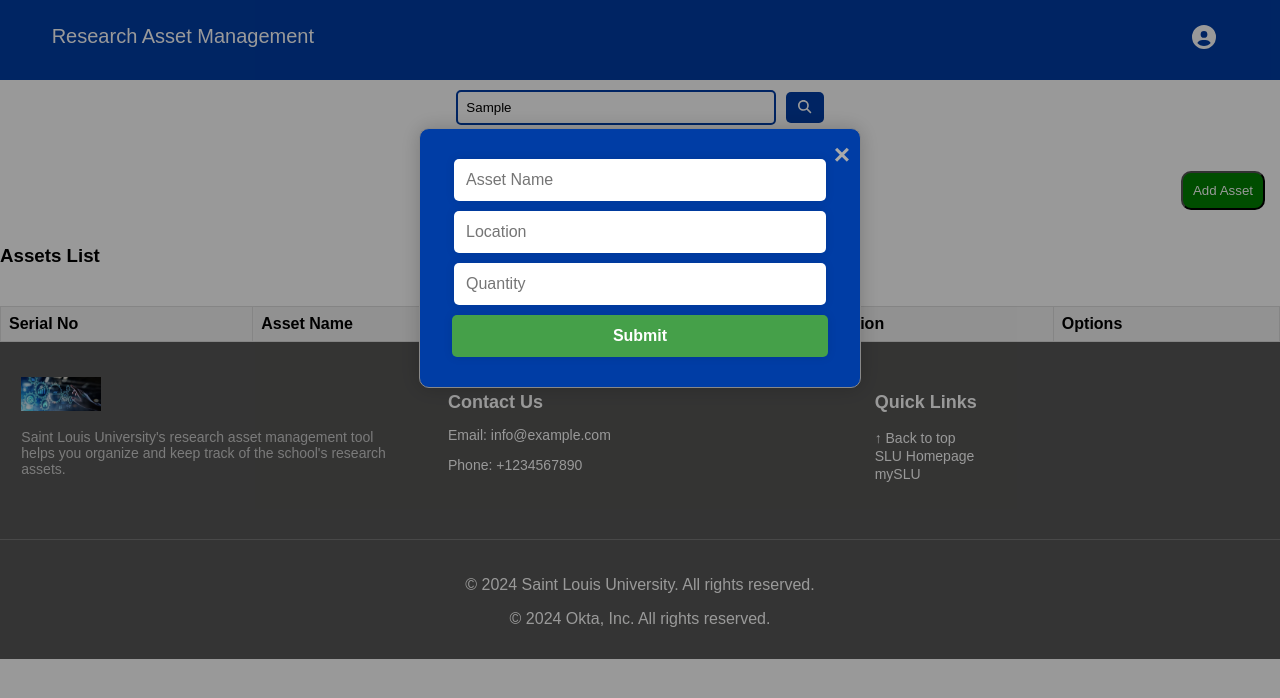
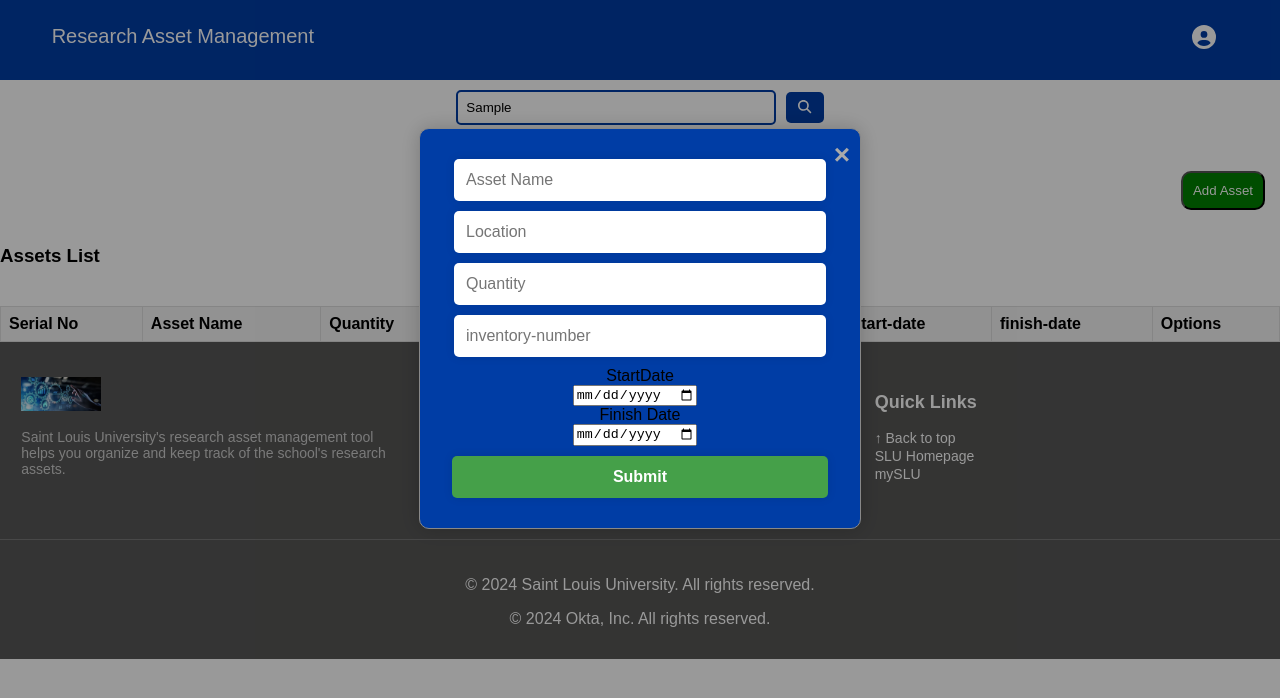
Before and after one commit to slu-csci-5030/RAM_Team_SLU, a React (Vite) app in the folder Frontend/: page /loggedIn in a window 1280 px wide. Both pictures are taken after typing "Sample" into the empty fields and a click on the button "Add Asset". Shown: the top 698 px of the page. Built offline with nearby package versions, Linux system fonts and the light colour scheme.

Commit message:
Three Fields Added(inventoryNumber,startDate,EndDate)

```diff
--- a/Frontend/src/components/AddAsset.jsx
+++ b/Frontend/src/components/AddAsset.jsx
@@ -6,6 +6,9 @@ function AddAsset({ onAdd }) {
     assetName: "",
     location: "",
     quantity: "",
+    inventoryNumber: "",
+    startDate: "",
+    finishDate: ""
   });
   const [showModal, setShowModal] = useState(false);
   const [assetsList, setAssetsList] = useState([]);
@@ -19,7 +22,10 @@ function AddAsset({ onAdd }) {
     if (
       asset.assetName.trim() !== "" &&
       asset.location.trim() !== "" &&
-      asset.quantity.trim() !== ""
+      asset.quantity.trim() !== "" &&
+      asset.inventoryNumber.trim() !== "" &&
+      asset.startDate.trim() !== "" &&
+      asset.finishDate.trim() !== ""
     ) {
       const newAssetsList = [...assetsList, asset];
       setAssetsList(newAssetsList);
@@ -68,6 +74,32 @@ function AddAsset({ onAdd }) {
               className="add-asset-input"
               name="quantity"
             />
+            <input
+              type="text"
+              placeholder="inventory-number"
+              value={asset.inventoryNumber}
+              onChange={handleChange}
+              className="add-asset-input"
+              name="inventory-number"
+            />
+            <label htmlFor="startDate">StartDate</label><br />
+            <input
+              type="date"
+              placeholder="start-date"
+              value={asset.startDate}
+              onChange={handleChange}
+              className="add-asset-input"
+              name="start-date"
+            /> <br />
+            <label htmlFor="finishDate">Finish Date</label><br />
+            <input
+              type="date"
+              placeholder="finish-date"
+              value={asset.finishDate}
+              onChange={handleChange}
+              className="add-asset-input"
+              name="finish-date"
+            />
             <button id="submitbutton" onClick={handleAdd}>
               Submit
             </button>
--- a/Frontend/src/components/AssetManagement.jsx
+++ b/Frontend/src/components/AssetManagement.jsx
@@ -68,6 +68,9 @@ function AssetManagement() {
 								<th>Asset Name</th>
 								<th>Quantity</th>
 								<th>Location</th>
+						 		<th>inventory-number</th>
+						  		<th>start-date</th>
+						  		<th>finish-date</th>
 								<th>Options</th>
 							</tr>
 						</thead>
@@ -78,6 +81,9 @@ function AssetManagement() {
 									<td>{asset.assetName}</td>
 									<td>{asset.quantity}</td>
 									<td>{asset.location}</td>
+									<td>{asset.inventoryNumber}</td>
+									<td>{asset.startDate}</td>
+									<td>{asset.finishDate}</td>
 									<td>
 										<div className="asset-actions">
 											<button
```
